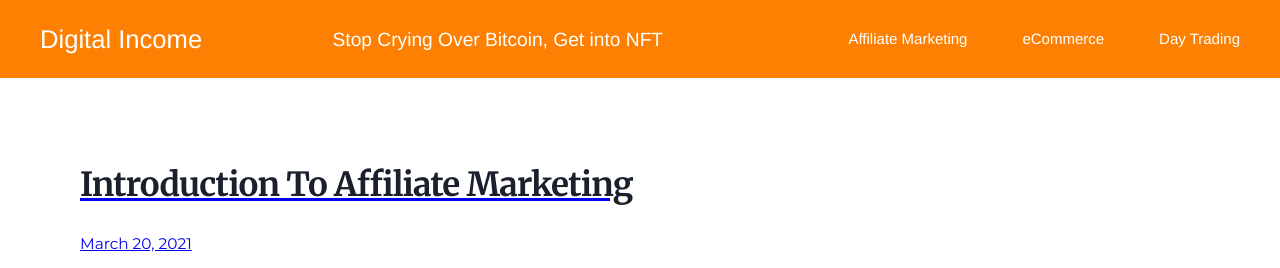
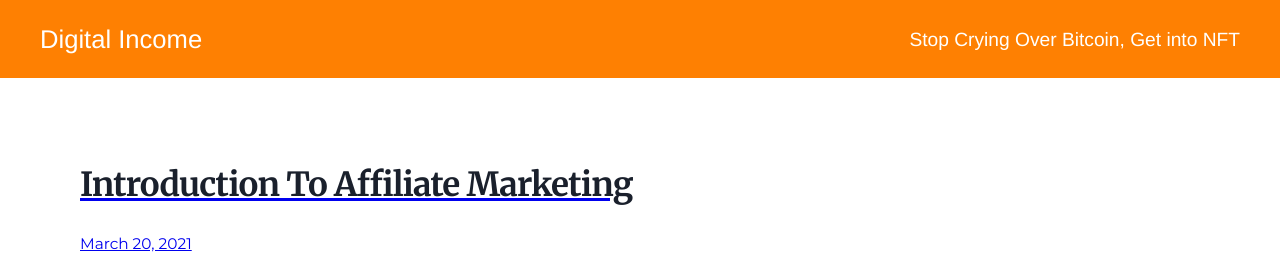
Before and after one commit to ouss4m4/digincome, a Gatsby site: page /affiliate-marketing in a window 1280 px wide. Shown: the top 268 px of the page. Built offline with nearby package versions, Linux system fonts and the light colour scheme; Gatsby itself is replaced by a stand-in of ours.

Commit message:
hide header nav

```diff
--- a/src/components/header.js
+++ b/src/components/header.js
@@ -1,4 +1,4 @@
-import React, { useState } from "react"
+import React /* , { useState } */ from "react"
 import { Link } from "gatsby"
 import "./header.css"
 
@@ -27,8 +27,8 @@ const Header = () => {
     }
   `) */
 
-  const [expanded, toggleExpanded] = useState(false)
-  //const logo = data?.logo?.childImageSharp?.fixed
+  /*   const [expanded, toggleExpanded] = useState(false)
+   */ //const logo = data?.logo?.childImageSharp?.fixed
   return (
     <header id="header" role="banner">
       <div className="inner" role="navigation">
@@ -39,7 +39,7 @@ const Header = () => {
           </Link>
         </div>
         <p className="nav-list">Stop Crying Over Bitcoin, Get into NFT</p>
-        <nav role="navigation">
+        {/* <nav role="navigation">
           <ul className="nav-list">
             <li className="nav-item">
               <Link to="/affiliate-marketing">Affiliate Marketing</Link>
@@ -82,7 +82,7 @@ const Header = () => {
               <Link to="/trading">Day Trading</Link>
             </li>
           </ul>
-        </nav>
+        </nav> */}
       </div>
     </header>
   )
```
